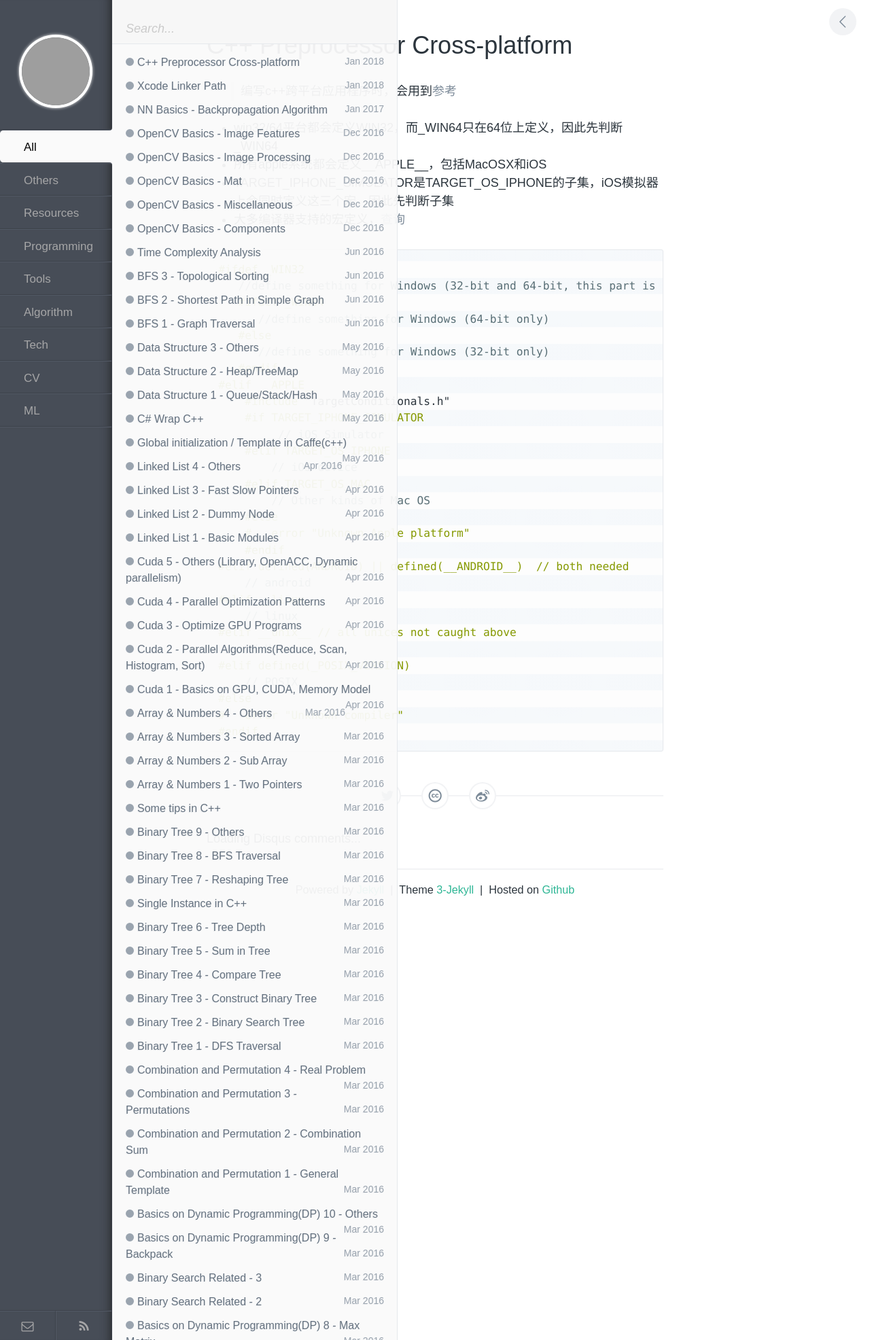
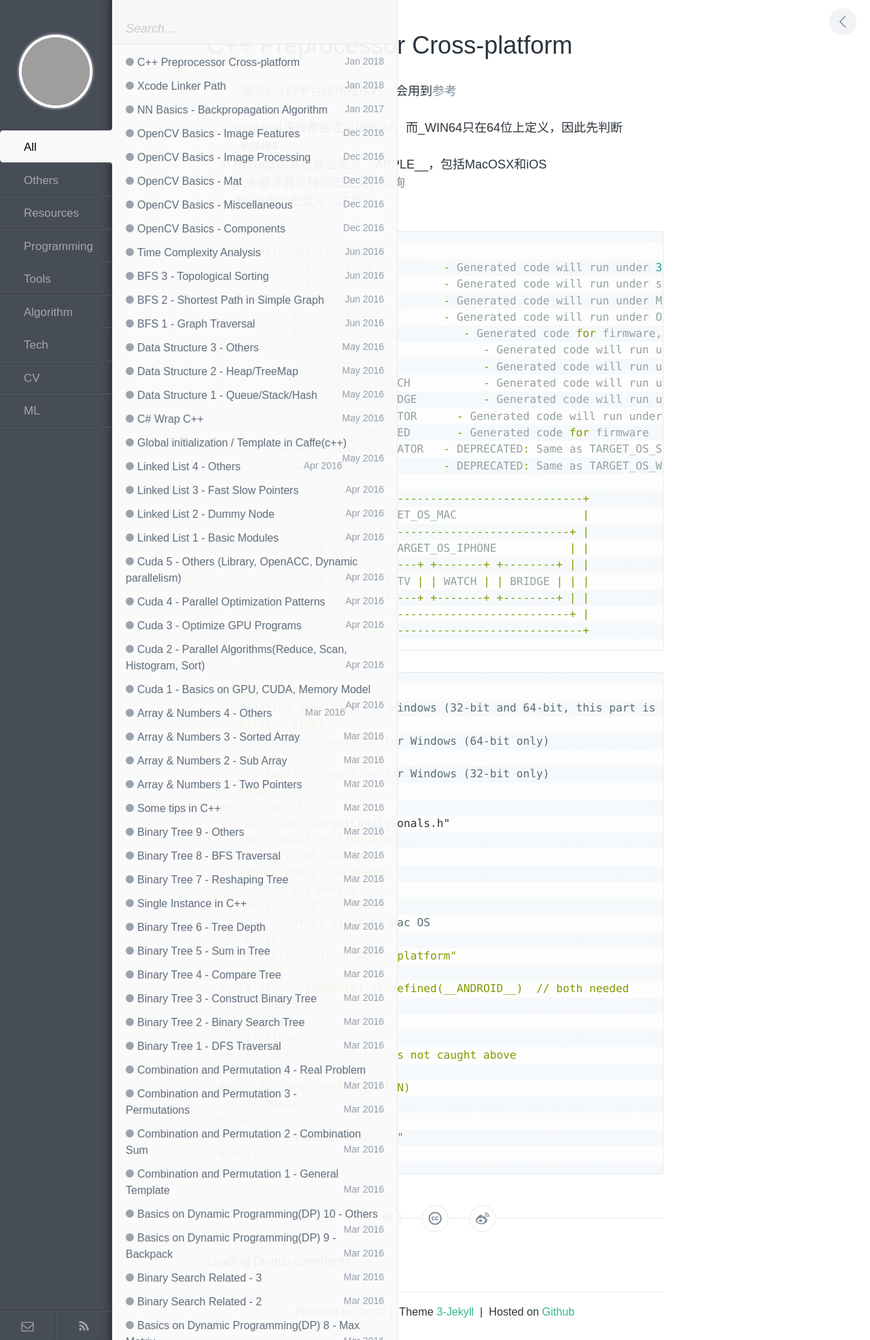
Before and after one commit to wykvictor/wykvictor.github.io, a Jekyll site: the page built from _posts/resources/2018-01-21-C-Preprocessor.md, in a window 1280 px wide. Shown: the whole page at 68% size. Built offline with Jekyll 4.4.1, drawn with Linux system fonts in a browser that asks for light colours; comment, search, counter and statistics services are not loaded; grey boxes are pictures that could not be loaded.

Commit message:
fix c preprocessor bug: TARGET_OS_OSX

```diff
--- a/_posts/resources/2018-01-21-C-Preprocessor.md
+++ b/_posts/resources/2018-01-21-C-Preprocessor.md
@@ -10,8 +10,34 @@
 
 * win32/64平台都会定义WIN32，而_WIN64只在64位上定义，因此先判断_WIN64
 * 所有apple系统都会定义__APPLE__，包括MacOSX和iOS
-* TARGET_IPHONE_SIMULATOR是TARGET_OS_IPHONE的子集，iOS模拟器上会同时定义这三个宏，因此先判断子集
 * 大多编译器支持的宏定义，[查询](https://sourceforge.net/p/predef/wiki/OperatingSystems/)
+* Apple平台宏定义（注意）：
+{% highlight C++ scripts %}
+// TargetConditionals.h
+        TARGET_OS_WIN32           - Generated code will run under 32-bit Windows
+        TARGET_OS_UNIX            - Generated code will run under some Unix (not OSX)
+        TARGET_OS_MAC             - Generated code will run under Mac OS X variant
+           TARGET_OS_OSX          - Generated code will run under OS X devices
+           TARGET_OS_IPHONE          - Generated code for firmware, devices, or simulator
+              TARGET_OS_IOS             - Generated code will run under iOS
+              TARGET_OS_TV              - Generated code will run under Apple TV OS
+              TARGET_OS_WATCH           - Generated code will run under Apple Watch OS
+              TARGET_OS_BRIDGE          - Generated code will run under Bridge devices
+           TARGET_OS_SIMULATOR      - Generated code will run under a simulator
+           TARGET_OS_EMBEDDED       - Generated code for firmware
+        TARGET_IPHONE_SIMULATOR   - DEPRECATED: Same as TARGET_OS_SIMULATOR
+        TARGET_OS_NANO            - DEPRECATED: Same as TARGET_OS_WATCH
+
+      +------------------------------------------------+
+      |                TARGET_OS_MAC                   |
+      | +---+  +-------------------------------------+ |
+      | |   |  |          TARGET_OS_IPHONE           | |
+      | |OSX|  | +-----+ +----+ +-------+ +--------+ | |
+      | |   |  | | IOS | | TV | | WATCH | | BRIDGE | | |
+      | |   |  | +-----+ +----+ +-------+ +--------+ | |
+      | +---+  +-------------------------------------+ |
+      +------------------------------------------------+
+{% endhighlight %}
 
 {% highlight C++ scripts %}
 #ifdef _WIN32
@@ -23,14 +49,14 @@
    #endif
 #elif __APPLE__
     #include "TargetConditionals.h"
-    #if TARGET_IPHONE_SIMULATOR
+    #if TARGET_OS_SIMULATOR
          // iOS Simulator
     #elif TARGET_OS_IPHONE
         // iOS device
-    #elif TARGET_OS_MAC
+    #elif TARGET_OS_OSX
         // Other kinds of Mac OS
     #else
-    #   error "Unknown Apple platform"
+    #   error "Other Apple platform"
     #endif
 #elif defined(ANDROID) || defined(__ANDROID__)  // both needed
     // android
```
